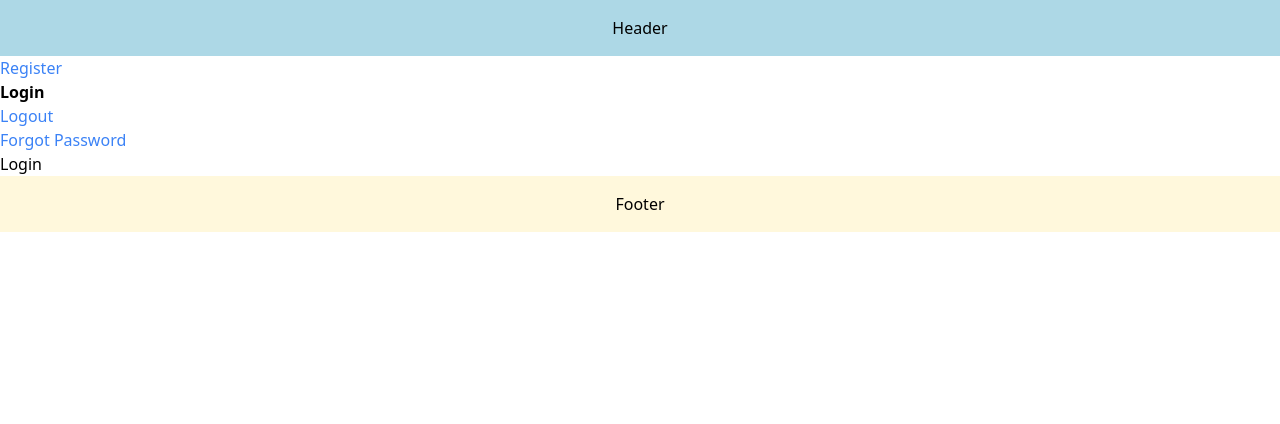
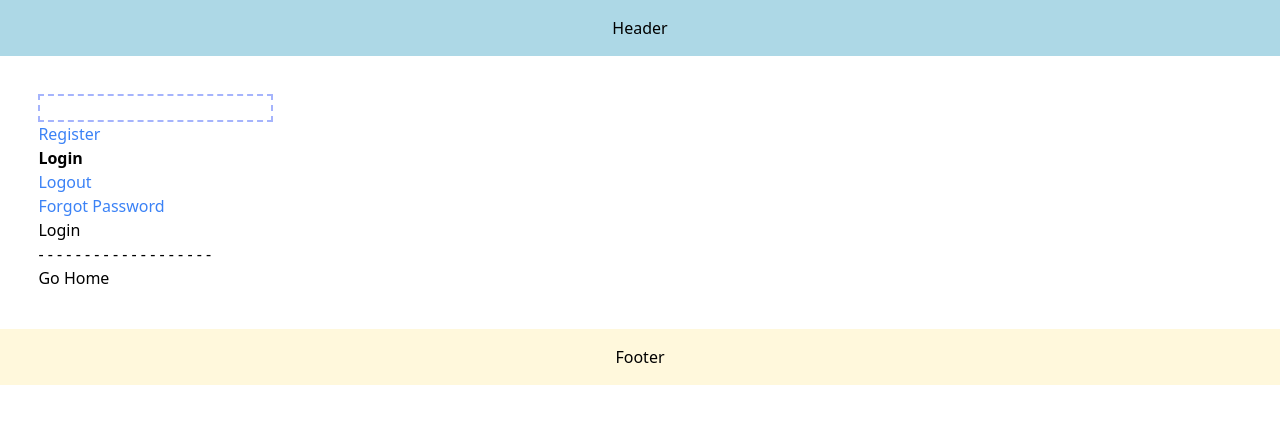
Before and after one commit to faddah/nextjs-codeevolution-routing-demo, a Next.js app: page /login in a window 1280 px wide. Shown: the top 424 px of the page. Built offline with nearby package versions, Linux system fonts and the light colour scheme.

Commit message:
Added useState import, and input in useState for an <input> added at top of page.

```diff
--- a/src/app/(auth)/layout.tsx
+++ b/src/app/(auth)/layout.tsx
@@ -2,6 +2,7 @@
 import Link from "next/link";
 import { usePathname } from "next/navigation";
 import "../styles.css";
+import { useState } from "react";
 
 const navLinks = [
 	{ text: "Register", href: "/register" },
@@ -16,8 +17,13 @@ export default function AuthLayout({
 	children: React.ReactNode;
 }) {
 	const pathname = usePathname();
+	const [input, setInput] = useState("");
+
 	return (
-		<div>
+		<div style={{ margin: "3%" }}>
+			<div>
+				<input type="text" value={input} onChange={e => setInput(e.target.value)} className="border-dashed border-2 border-indigo-300" />
+			</div>
 			<ul>
 				{navLinks.map((link) => {
 					const isActive = pathname.startsWith(link.href);
@@ -34,6 +40,9 @@ export default function AuthLayout({
 				})}
 			</ul>
 			{children}
+			- - - - - - - - - - - - - - - - - - -
+			<br />
+			<Link href="/">Go Home</Link>
 		</div>
 	);
 }
```
